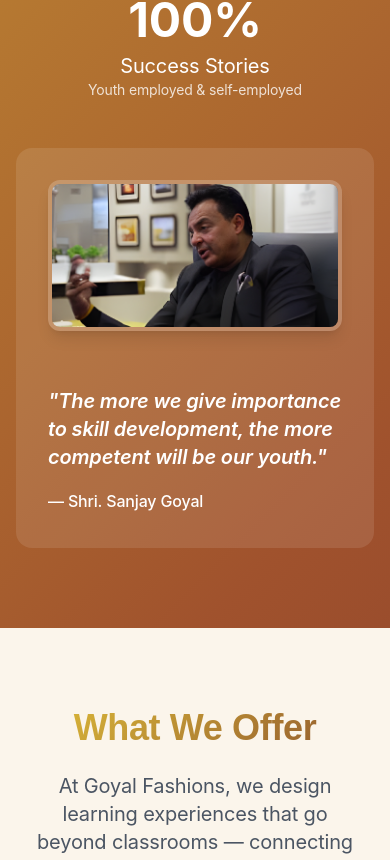
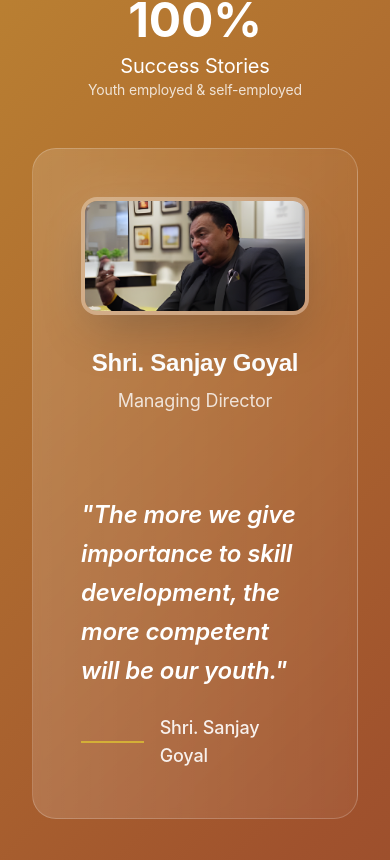
Before and after one commit to Gacky1/GoyalFashionsReact, a React (Create React App) app: page / in a window 390 px wide. Shown: the part 3543-4403 px from the top of the page. Built offline with nearby package versions, Linux system fonts and the light colour scheme.

Commit message:
Improved the director's message

```diff
--- a/src/pages/Home.jsx
+++ b/src/pages/Home.jsx
@@ -595,24 +595,34 @@ const Home = () => {
               <p className="text-sm opacity-80 text-white">Youth employed & self-employed</p>
             </div>
           </div>
-          <div className="max-w-5xl mx-auto">
-            <div className="bg-white/10 rounded-2xl p-8">
-              <div className="grid md:grid-cols-2 gap-8 items-center">
-                <div className="text-center">
-                  <img
-                    src="/images/SanjayGoyal.png"
-                    alt="Shri. Sanjay Goyal"
-                    className="w-full max-w-xs mx-auto rounded-xl object-contain shadow-lg border-4 border-white/20"
-                  />
+          <div className="max-w-6xl mx-auto">
+            <div className="bg-gradient-to-r from-white/15 to-white/5 backdrop-blur-sm rounded-3xl p-12 border border-white/20">
+              <div className="grid md:grid-cols-5 gap-12 items-center">
+                <div className="md:col-span-2 text-center">
+                  <div className="relative inline-block">
+                    <div className="absolute inset-0 bg-gradient-to-r from-golden/30 to-maroon/30 rounded-2xl blur-xl"></div>
+                    <img
+                      src="/images/SanjayGoyal.png"
+                      alt="Shri. Sanjay Goyal"
+                      className="relative w-full max-w-sm mx-auto rounded-2xl object-contain shadow-2xl border-4 border-white/30"
+                    />
+                  </div>
+                  <div className="mt-6 text-center">
+                    <h3 className="text-2xl font-bold text-white mb-2">Shri. Sanjay Goyal</h3>
+                    <p className="text-white/80 text-lg">Managing Director</p>
+                  </div>
                 </div>
-                <div>
-                  <div className="text-4xl text-white/30 mb-6">
+                <div className="md:col-span-3">
+                  <div className="text-6xl text-golden/40 mb-8">
                     <i className="fas fa-quote-left"></i>
                   </div>
-                  <p className="text-xl font-semibold text-white mb-4 italic">
+                  <p className="text-2xl font-semibold text-white mb-6 italic leading-relaxed">
                     "The more we give importance to skill development, the more competent will be our youth."
                   </p>
-                  <p className="text-white font-medium">— Shri. Sanjay Goyal</p>
+                  <div className="flex items-center">
+                    <div className="w-16 h-0.5 bg-golden mr-4"></div>
+                    <p className="text-white/90 font-medium text-lg">Shri. Sanjay Goyal</p>
+                  </div>
                 </div>
               </div>
             </div>
```
